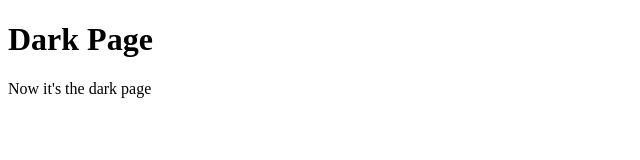
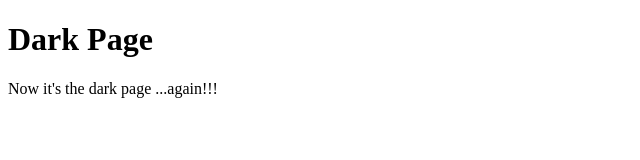
Before and after one commit to BogdanCzoriev/dark-page, a plain HTML site: page index.html in a window 1280 px wide. Shown: the full height of the page, 0-640 px from the left. Drawn offline with Linux system fonts and the light colour scheme.

Commit message:
dark pafe again

```diff
--- a/index.html
+++ b/index.html
@@ -6,5 +6,6 @@
     <body>
         <h1>Dark Page</h1>
         Now it's the dark page
+        ...again!!!
     </body>
 </html>
```
